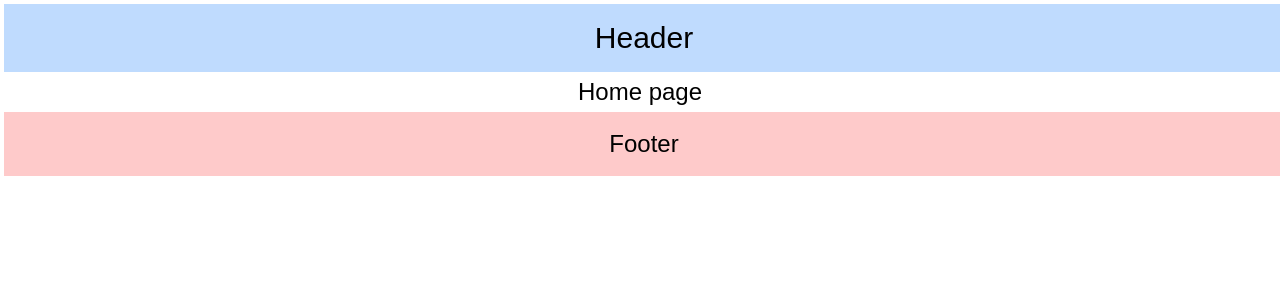
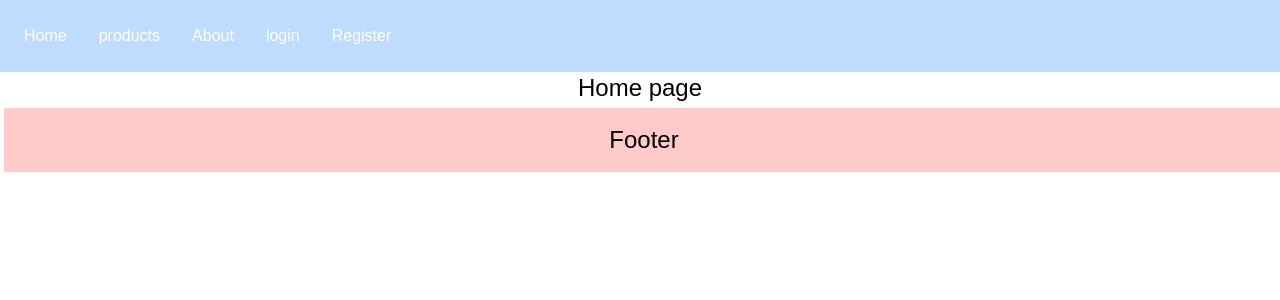
Before and after one commit to codewithcherry/LearnNextJS, a Next.js app in the folder test-nextjs/: page / in a window 1280 px wide. Shown: the top 300 px of the page. Built offline with nearby package versions, Linux system fonts and the light colour scheme.

Commit message:
add link from te next

```diff
--- a/test-nextjs/src/app/layout.js
+++ b/test-nextjs/src/app/layout.js
@@ -1,5 +1,6 @@
 import { Geist, Geist_Mono } from "next/font/google";
 import "./globals.css";
+import Link from "next/link";
 
 const geistSans = Geist({
   variable: "--font-geist-sans",
@@ -22,8 +23,15 @@ export default function RootLayout({ children }) {
       <body
         className={`${geistSans.variable} ${geistMono.variable} antialiased`}
       >
-        <header className="w-full m-1 p-4 text-3xl text-black bg-blue-200 text-center">
-          Header
+        <header className="w-full  p-2 text-black bg-blue-200 text-center">
+
+          <div className="flex flex-end">
+            <Link className=" text-md text-white font-medium m-2 p-2  hover:border-b-2 border-white" href={'/'}>Home</Link>
+            <Link className=" text-md text-white font-medium m-2 p-2  hover:border-b-2 border-white" href={'/products'}>products</Link>
+            <Link className=" text-md text-white font-medium m-2 p-2  hover:border-b-2 border-white" href={'/about'}>About</Link>
+            <Link className=" text-md text-white font-medium m-2 p-2  hover:border-b-2 border-white" href={'/login'}>login</Link>
+            <Link className=" text-md text-white font-medium m-2 p-2  hover:border-b-2 border-white" href={'/register'}>Register</Link>
+          </div>
         </header>
         {children}
         <footer className="w-full m-1 p-4 text-2xl text-black bg-red-200 text-center">
--- a/test-nextjs/src/app/not-found.js
+++ b/test-nextjs/src/app/not-found.js
@@ -1,9 +1,11 @@
 import React from 'react'
+import Link from 'next/link'
 
 const NotFound = () => {
   return (
     <div>
       <h2>Page not found. try again later.</h2>
+      <Link href={'/'}>Go to home</Link>
     </div>
   )
 }
```
